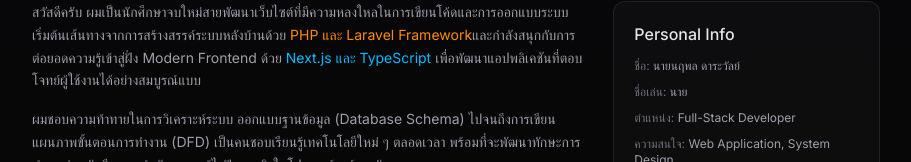
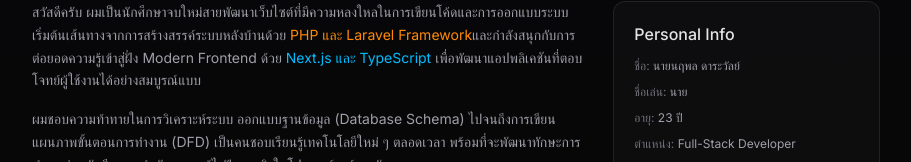
Before and after one commit to NaiKII-lab/Resume, a Next.js app: page / in a window 1280 px wide. Shown: the part 638-800 px from the top of the page, without its empty margins (184-1095 px from the left). Built offline with nearby package versions, Linux system fonts and the light colour scheme.

Commit message:
edit About Age

```diff
--- a/components/About.tsx
+++ b/components/About.tsx
@@ -21,6 +21,7 @@ export default function About() {
           <div className="space-y-2.5 text-xs">
             <p><span className="text-zinc-500">ชื่อ:</span> นายนฤพล ดาระวัลย์</p>
             <p><span className="text-zinc-500">ชื่อเล่น:</span> นาย</p>
+            <p><span className="text-zinc-500">อายุ:</span> 23 ปี</p>
             <p><span className="text-zinc-500">ตำแหน่ง:</span> Full-Stack Developer</p>
             <p><span className="text-zinc-500">ความสนใจ:</span> Web Application, System Design</p>
             <p><span className="text-zinc-500">ที่อยู่:</span> นครราชสีมา, ประเทศไทย</p>
```
